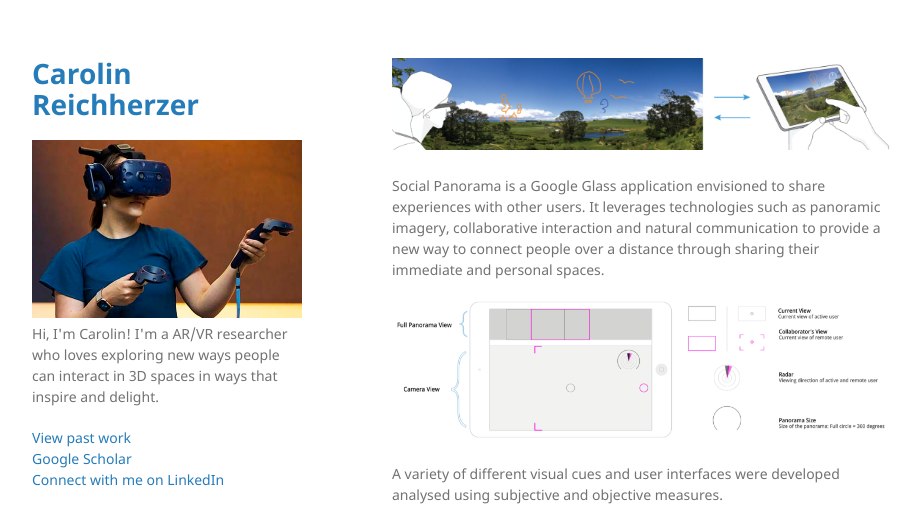
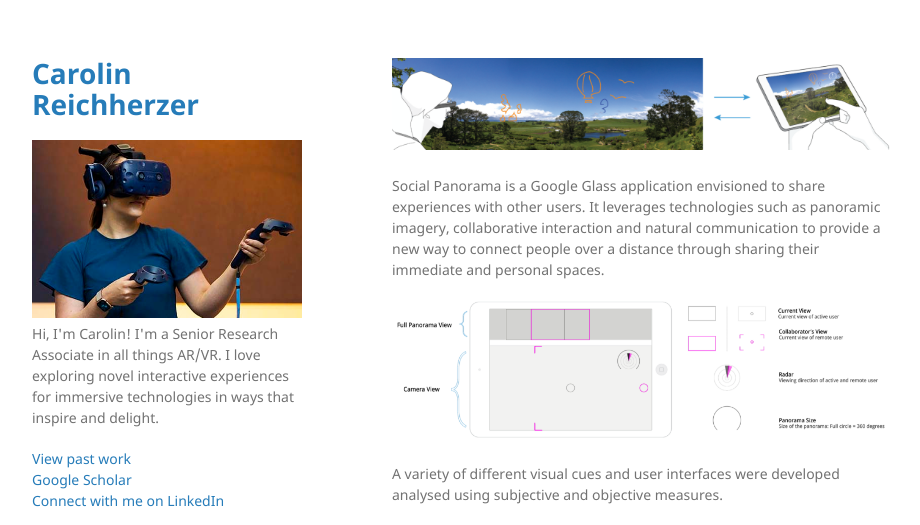
Before and after one commit to kiwicarolin/kiwicarolin.github.io, a Jekyll site: the page built from SocialPanorama.md, in a window 1280 px wide. Shown: the top 525 px of the page, without its empty margins (178-1098 px from the left). Built offline with Jekyll 4.4.1, drawn with Linux system fonts in a browser that asks for light colours; grey boxes are pictures that could not be loaded.

Commit message:
new intro

```diff
--- a/_config.yml
+++ b/_config.yml
@@ -1,6 +1,6 @@
 title: Carolin Reichherzer
 logo: /assets/img/ProfileHead.jpg
-description: Hi, I'm Carolin! I'm a AR/VR researcher who loves exploring new ways people can interact in 3D spaces in ways that inspire and delight.
+description: Hi, I'm Carolin! I'm a Senior Research Associate in all things AR/VR. I love exploring novel interactive experiences for immersive technologies in ways that inspire and delight.
 show_downloads: false
 google_analytics: UA-59119528-1
 theme: jekyll-theme-minimal
```
